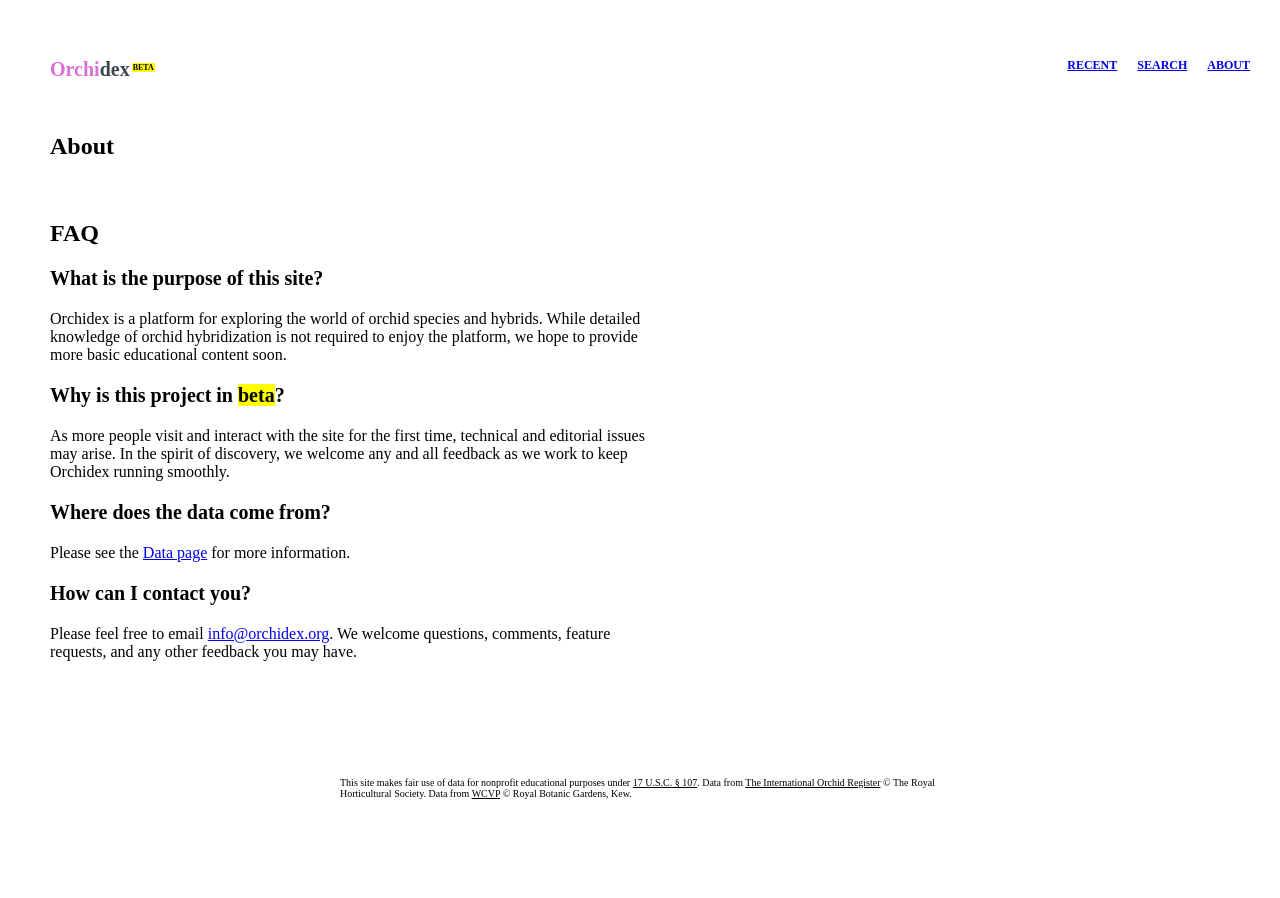
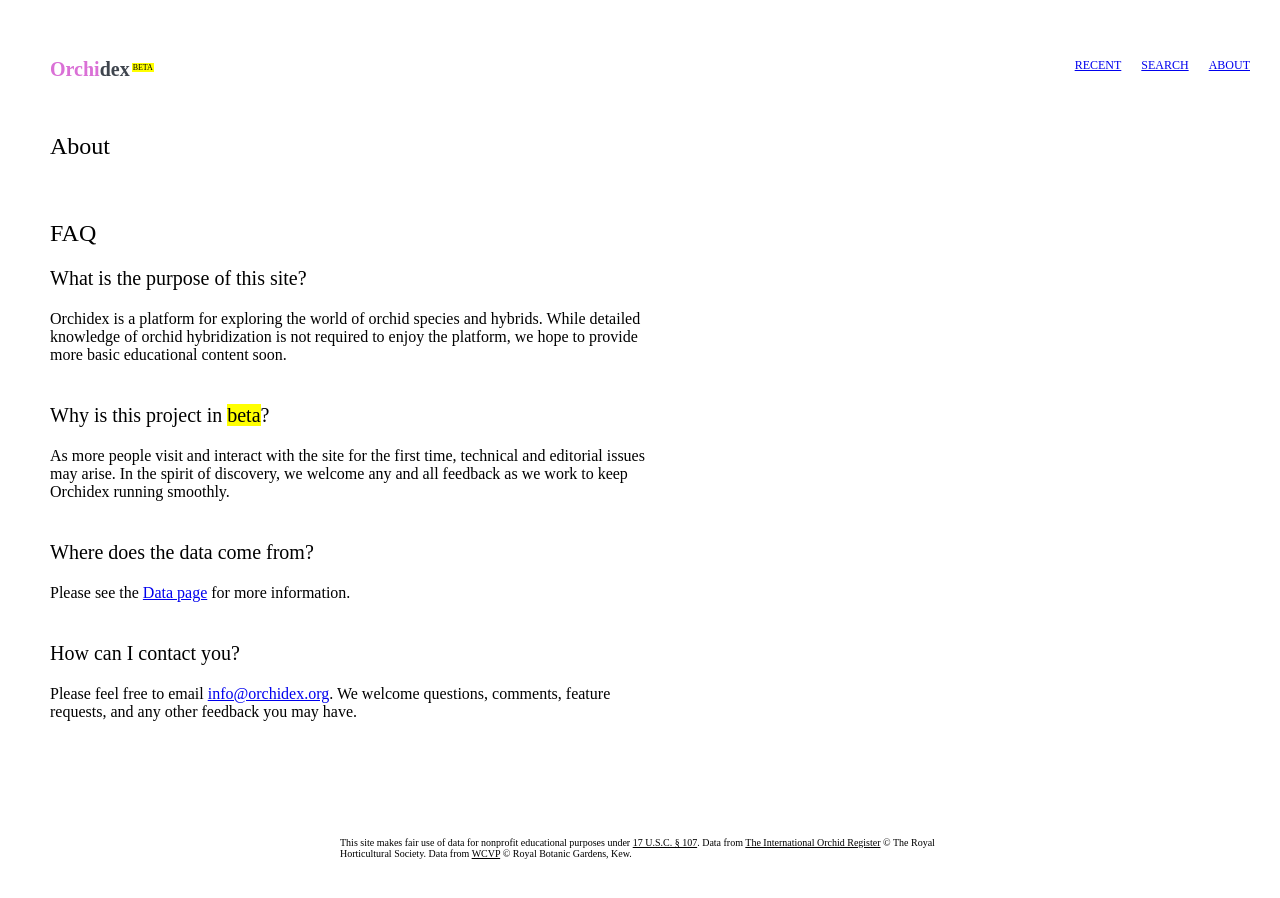
Before and after one commit to sighrobot/orchidex, a Next.js app: page /about in a window 1280 px wide. Shown: the top 898 px of the page. Before the commit the page ends 847 px from the top, so only its background shows below. Built offline with nearby package versions, Linux system fonts and the light colour scheme.

Commit message:
fix column layout and x-browser

```diff
--- a/components/header/style.module.scss
+++ b/components/header/style.module.scss
@@ -24,7 +24,7 @@
     a {
       display: inline-block;
       text-transform: uppercase;
-      font-weight: 600;
+      font-weight: 500;
       font-size: 12px;
     }
 
@@ -55,6 +55,6 @@
   font-size: 8px;
   text-transform: uppercase;
   padding: 0 1px;
-  font-weight: 600;
+  font-weight: 500;
   margin-left: 2px;
 }
--- a/components/layout/style.module.scss
+++ b/components/layout/style.module.scss
@@ -1,9 +1,11 @@
 .h2 {
   font-size: 24px;
+  font-weight: 500;
 }
 
 .h3 {
   font-size: 20px;
+  font-weight: 500;
 }
 
 .support {
--- a/components/search/search.module.scss
+++ b/components/search/search.module.scss
@@ -25,7 +25,7 @@
     padding: 10px;
     font-size: 12px;
     text-transform: uppercase;
-    font-weight: 600;
+    font-weight: 500;
     background: black;
     color: white;
     cursor: pointer;
--- a/pages/about/style.module.scss
+++ b/pages/about/style.module.scss
@@ -20,7 +20,7 @@
     }
 
     dt:not(:first-child) {
-      margin-top: 20px;
+      margin-top: 40px;
     }
 
     dd {
--- a/pages/data/style.module.scss
+++ b/pages/data/style.module.scss
@@ -3,7 +3,7 @@
     padding: 0 10px;
 
     & + article {
-      margin-top: 20px;
+      margin-top: 40px;
     }
 
     a {
--- a/pages/index.module.scss
+++ b/pages/index.module.scss
@@ -34,7 +34,7 @@
   display: inline-block;
   margin-top: 20px;
   text-decoration: underline;
-  font-weight: bold;
+  font-weight: 500;
 }
 
 .search {
--- a/pages/registrant/style.module.scss
+++ b/pages/registrant/style.module.scss
@@ -17,7 +17,7 @@
   max-height: 80vh;
   align-self: flex-start;
   overflow-y: auto;
-  margin-right: 40px;
+  margin-right: 20px;
   background: rgba(255, 255, 255, 0.5);
 
   * {
@@ -34,7 +34,6 @@
 .list {
   padding: 0 10px;
   flex-grow: 1;
-  margin-right: 40px;
 
   @media (max-width: 850px) {
     margin-right: 0;
```
Also changed, not shown: components/tabs/style.module.scss (+5 -2 lines), pages/[genus]/style.module.scss (+0 -21 lines).
